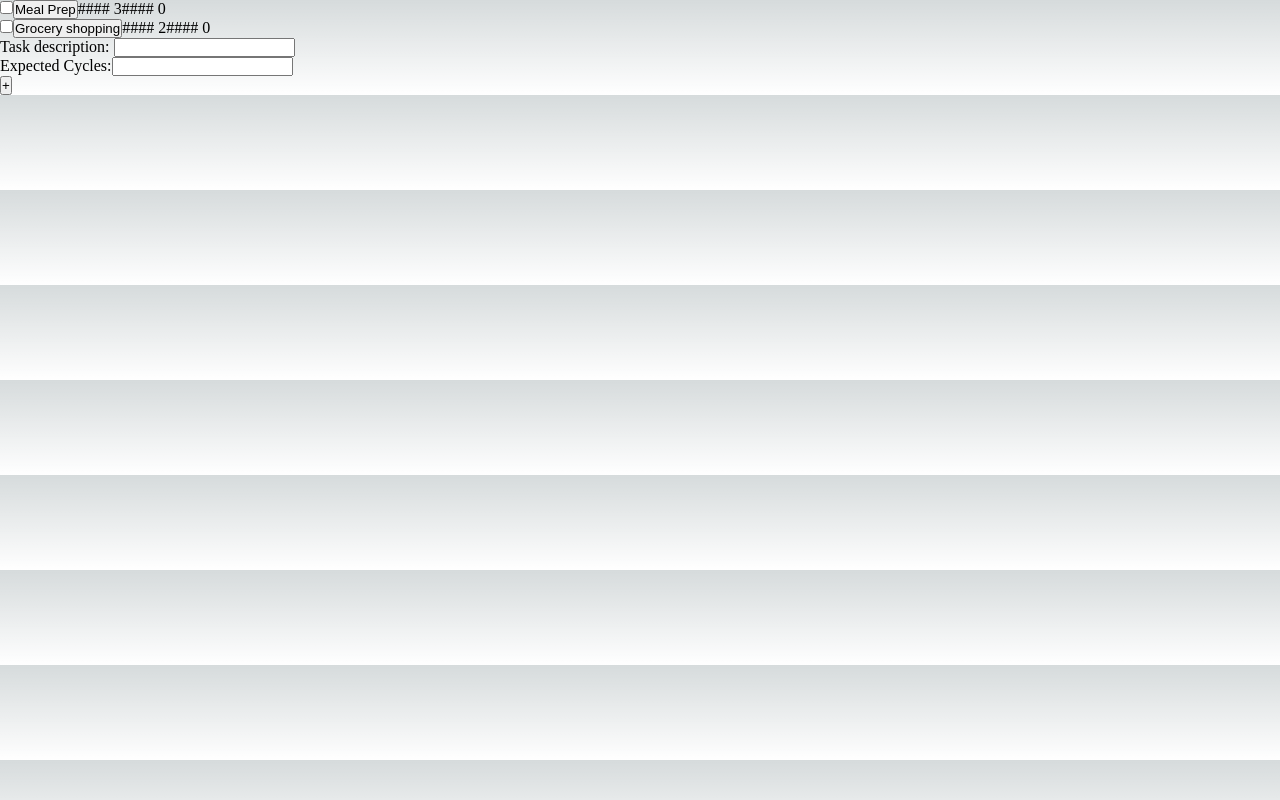
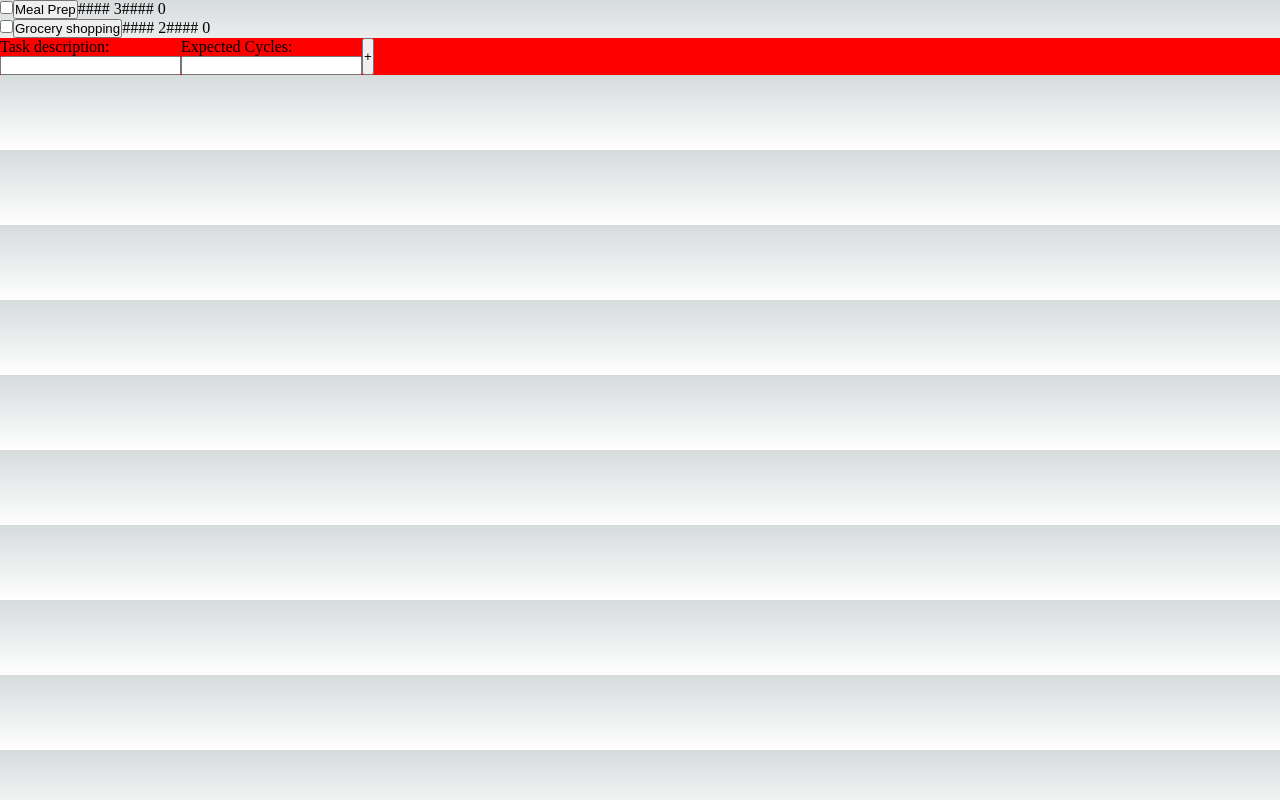
Before and after one commit to carocodingk/PomodoroTracker, a Next.js app: page / in a window 1280 px wide. Built offline with nearby package versions, Linux system fonts and the light colour scheme.

Commit message:
Added styling for newtask component

```diff
--- a/src/pages/_app.js
+++ b/src/pages/_app.js
@@ -1,4 +1,5 @@
 import "@/styles/globals.css";
+import "@/styles/styles.css";
 
 export default function App({ Component, pageProps }) {
   return <Component {...pageProps} />;
--- a/src/pages/index.js
+++ b/src/pages/index.js
@@ -41,8 +41,8 @@ function NewTask({taskKeys, setTaskKey, setTaskList}){
   })
 
   return(
-    <div>
-      <div>
+    <div className="flexBox flexRow">
+      <div className="flexBox flexColumn">
         <label>Task description: </label>
         <input type="text" onChange={
           (e) =>
@@ -53,7 +53,7 @@ function NewTask({taskKeys, setTaskKey, setTaskList}){
           )}
         />
       </div>
-      <div>
+      <div className="flexBox flexColumn">
         <label>Expected Cycles:</label>
         <input type="text" onChange={
           (e) =>
@@ -82,7 +82,6 @@ function NewTask({taskKeys, setTaskKey, setTaskList}){
 }
 
 export default function Home() {
-  // const [taskKeys, setTaskKey] = useState(2)
   const [taskInProgress, setTaskInProgress] = useState({
     taskId: -1,
     taskName: ""
--- /dev/null
+++ b/src/styles/styles.css
@@ -0,0 +1,12 @@
+.flexBox {
+    display: flex;
+    background-color: red;
+}
+
+.flexColumn {
+    flex-direction: column;
+}
+
+.flexRow {
+    flex-direction: row;
+}
```
